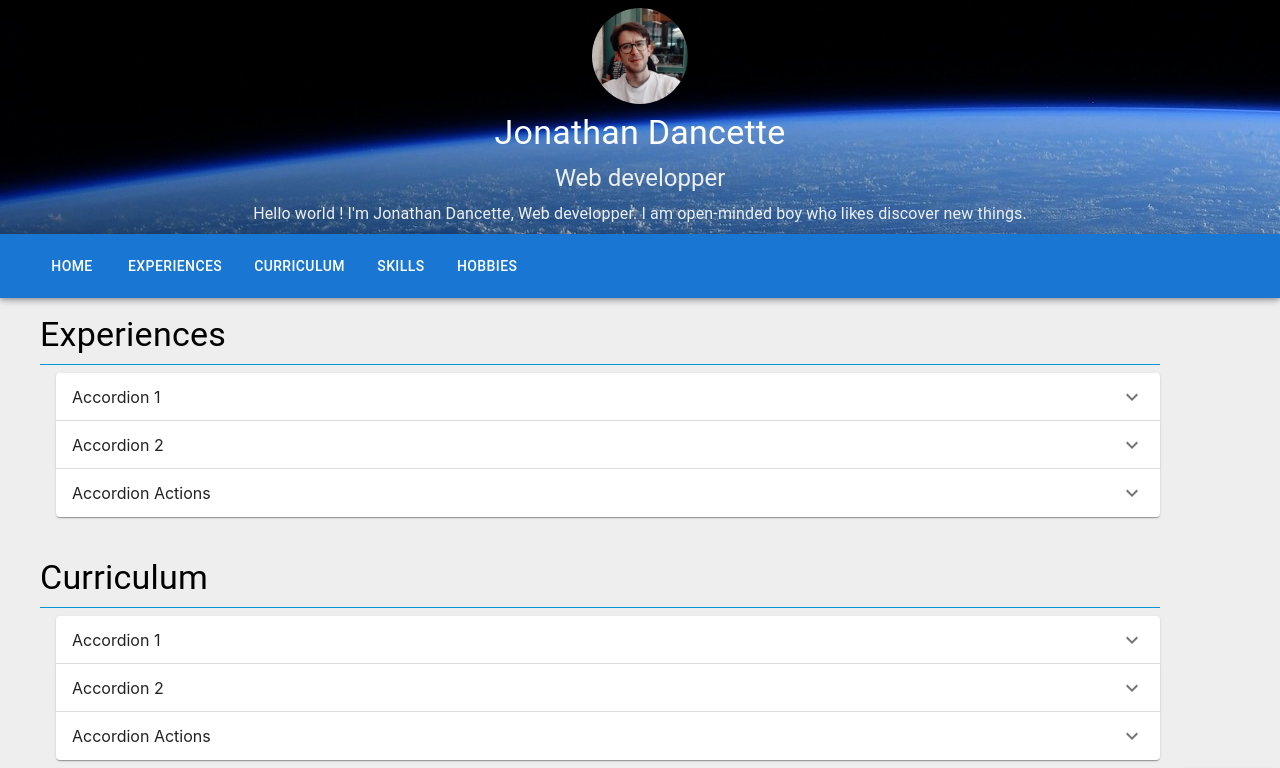
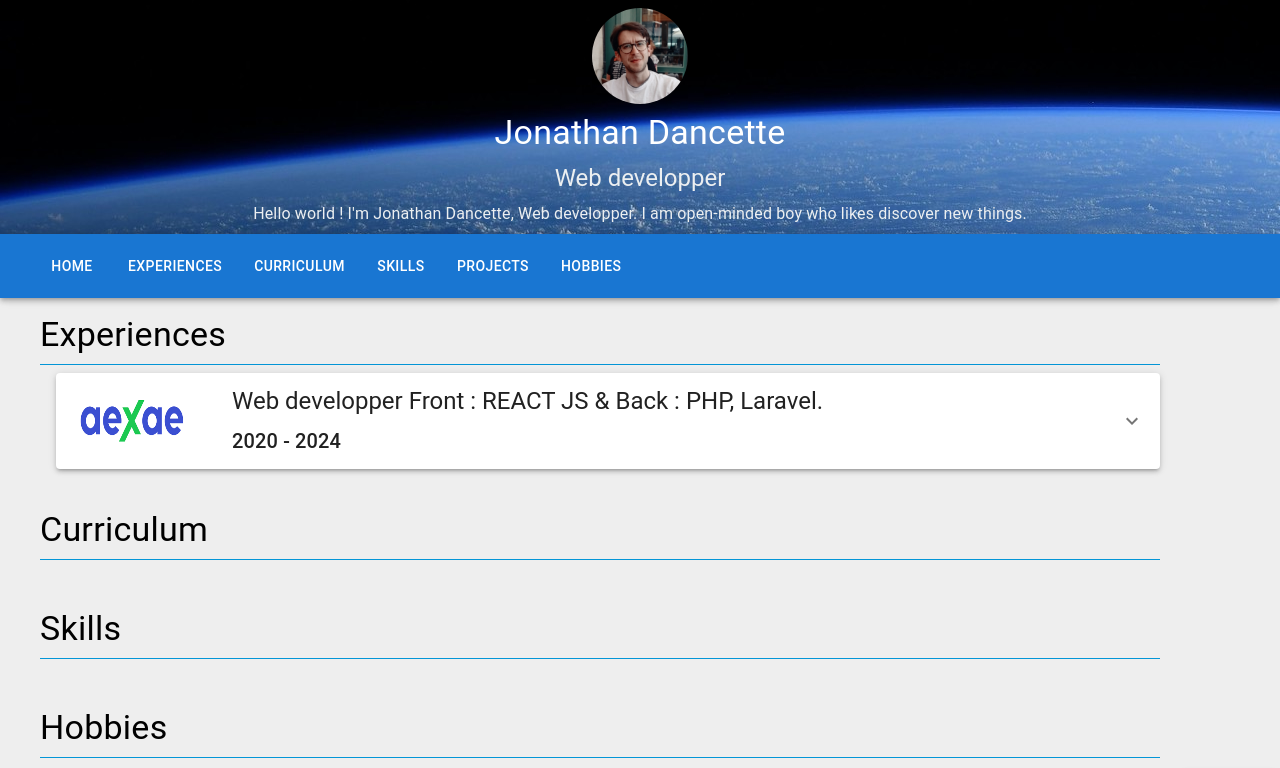
Before and after one commit to MyJooeee/contact-me, a React (Create React App) app: page / in a window 1280 px wide. Shown: the top 768 px of the page. Built offline with nearby package versions, Linux system fonts and the light colour scheme.

Commit message:
Advancement layout

```diff
--- a/src/ContactMe/Accordion.js
+++ /dev/null
@@ -1,55 +0,0 @@
-import { Accordion, AccordionSummary, AccordionDetails, AccordionActions, Button } from '@mui/material';
-import ExpandMoreIcon from '@mui/icons-material/ExpandMore';
-
-const CardInfos = () => {
-
-  return (
-    <>
-       <Accordion>
-        <AccordionSummary
-          expandIcon={<ExpandMoreIcon />}
-          aria-controls="panel1-content"
-          id="panel1-header"
-        >
-          Accordion 1
-        </AccordionSummary>
-        <AccordionDetails>
-          Lorem ipsum dolor sit amet, consectetur adipiscing elit. Suspendisse
-          malesuada lacus ex, sit amet blandit leo lobortis eget.
-        </AccordionDetails>
-      </Accordion>
-      <Accordion>
-        <AccordionSummary
-          expandIcon={<ExpandMoreIcon />}
-          aria-controls="panel2-content"
-          id="panel2-header"
-        >
-          Accordion 2
-        </AccordionSummary>
-        <AccordionDetails>
-          Lorem ipsum dolor sit amet, consectetur adipiscing elit. Suspendisse
-          malesuada lacus ex, sit amet blandit leo lobortis eget.
-        </AccordionDetails>
-      </Accordion>
-      <Accordion>
-        <AccordionSummary
-          expandIcon={<ExpandMoreIcon />}
-          aria-controls="panel3-content"
-          id="panel3-header"
-        >
-          Accordion Actions
-        </AccordionSummary>
-        <AccordionDetails>
-          Lorem ipsum dolor sit amet, consectetur adipiscing elit. Suspendisse
-          malesuada lacus ex, sit amet blandit leo lobortis eget.
-        </AccordionDetails>
-        <AccordionActions>
-          <Button>Cancel</Button>
-          <Button>Agree</Button>
-        </AccordionActions>
-      </Accordion>
-  </>
-  );
-};
-
-export default CardInfos;
--- /dev/null
+++ b/src/ContactMe/CardInfos.js
@@ -0,0 +1,36 @@
+// Components
+import { Accordion, AccordionSummary, AccordionDetails, Stack, Typography } from '@mui/material';
+import ExpandMoreIcon from '@mui/icons-material/ExpandMore';
+import { grey } from '@mui/material/colors';
+
+const CardInfos = ({ id, infos, logo, object, period, title }) => {
+
+  return (
+      <Accordion sx={{ boxShadow: 3 }} >
+        <AccordionSummary
+          expandIcon={<ExpandMoreIcon />}
+          aria-controls={id}
+          id={id}
+        >
+          <Stack
+            direction='row'
+            sx={{ gap: 5 }}>
+            <img
+              alt={`${title} logo`}
+              srcSet={logo}
+              width={120}
+            />
+            <Stack gap={1}>
+              <Typography variant="h5"> {object} </Typography>
+              <Typography variant="h6"> {period} </Typography>
+            </Stack>
+          </Stack>
+        </AccordionSummary>
+        <AccordionDetails sx={{ backgroundColor: grey[50] }}>
+         {infos}
+        </AccordionDetails>
+      </Accordion>
+  );
+};
+
+export default CardInfos;
--- a/src/ContactMe/Contact.js
+++ b/src/ContactMe/Contact.js
@@ -16,8 +16,7 @@ const Contact = () => {
         bottom: 5,
         fontSize: 10,
         textTransform: 'none'
-      }}
-    >
+      }}>
       Contact me
     </Button>
   );
--- a/src/ContactMe/index.js
+++ b/src/ContactMe/index.js
@@ -3,26 +3,33 @@ import * as React from 'react';
 // Components
 import { blue, blueGrey, grey } from '@mui/material/colors';
 import { AppBar, Avatar, Button, Container, Divider, Stack, Toolbar, Typography, useScrollTrigger } from '@mui/material';
-import Accordion from './Accordion';
-// import { useTheme } from '@mui/material/styles';
+import Accordion from './CardInfos';
+import { useTheme } from '@mui/material/styles';
 import Jonathan from '../Images/jonathan.jpg';
 import Earth from '../Images/earth.jpg';
+import Aexae from '../Images/aexae.png';
 import Contact from './Contact';
 // import ScrollToTop from './ScrollToTop';
 
 // ---------------------------------------------------------------------------------
-const navItems = ['Home', 'Experiences', 'Curriculum', 'Skills', 'Hobbies'];
+const navItems = ['Home', 'Experiences', 'Curriculum', 'Skills', 'Projects', 'Hobbies'];
 
 const ContactMe = () => {
 
-  // const theme = useTheme();
+  const theme = useTheme();
 
   // JSX -------------------------------------------------------------------------
   return (
     <Container  id="back-to-top-anchor" maxWidth={false} disableGutters>
-      <Stack sx={{ alignItems: 'center', backgroundImage: `url(${Earth})`, gap: 1, p: 1 }}>
+      <Stack
+        sx={{
+          alignItems: 'center',
+          backgroundImage: `url(${Earth})`,
+          gap: 1,
+          p: 1
+        }}>
         <Avatar alt="Jonathan Dancette" src={Jonathan} sx={{ width: 96, height: 96 }} />
-        <Typography variant="h4" sx={{ color: 'white' }}>
+        <Typography variant="h4" sx={{ textAlign: 'center', color: 'white' }}>
           Jonathan Dancette
         </Typography>
         <Typography variant="h5" sx={{ color: blueGrey[50] }}>
@@ -53,36 +60,43 @@ const ContactMe = () => {
           <Typography variant="h4">
             Experiences
           </Typography>
-          <Divider sx={{ bgcolor: (theme) => theme.palette.info.light }}/>
+          <Divider sx={{ bgcolor: theme.palette.info.light }}/>
           <Stack sx={{ pl:2 }}>
-            <Accordion />
+            <Accordion
+              id='aexae'
+              title='AEXAE'
+              object='Web developper Front : REACT JS & Back : PHP, Laravel.'
+              logo={Aexae}
+              period='2020 - 2024'
+              infos='Côté Front, interfaces REACT JS et NodeJS côté WebService.
+                    Tests automatisés.
+                    Côté Back, développement en PHP sous Laravel
+                    Tests unitaires.'
+            />
           </Stack>
         </Stack>
         <Stack sx={{ gap: 1 }}>
           <Typography variant="h4">
           Curriculum
           </Typography>
-          <Divider sx={{ bgcolor: (theme) => theme.palette.info.light }}/>
+          <Divider sx={{ bgcolor: theme.palette.info.light }}/>
           <Stack sx={{ pl: 2 }}>
-            <Accordion />
           </Stack>
         </Stack>
         <Stack sx={{ gap: 1 }}>
           <Typography variant="h4">
             Skills
           </Typography>
-          <Divider sx={{ bgcolor: (theme) => theme.palette.info.light }}/>
+          <Divider sx={{ bgcolor: theme.palette.info.light }}/>
           <Stack sx={{ pl: 2 }}>
-            <Accordion />
           </Stack>
         </Stack>
         <Stack sx={{ gap: 1 }}>
           <Typography variant="h4">
             Hobbies
           </Typography>
-          <Divider sx={{ bgcolor: (theme) => theme.palette.info.light }}/>
+          <Divider sx={{ bgcolor: theme.palette.info.light }}/>
           <Stack sx={{ pl: 2 }}>
-            <Accordion />
           </Stack>
         </Stack>
       </Stack>
@@ -95,8 +109,7 @@ const ContactMe = () => {
             justifyContent: 'center',
             gap: 5,
             pt: 1
-          }}
-        >
+          }}>
           <Typography variant="body2" sx={{ color: 'white' }} >Linkedin</Typography>
           <Typography variant="body2" sx={{ color: 'white' }}>Github</Typography>
           <Typography variant="body2" sx={{ color: 'white' }}>HyperSciences</Typography>
@@ -108,7 +121,8 @@ const ContactMe = () => {
             justifyContent: 'flex-start',
             py: 1,
             pl: 5
-          }}>
+          }}
+        >
           <Typography variant="body2" sx={{ color: 'white' }} >© 2024 Jonathan Dancette | v1.0.0 </Typography>
         </Stack>
       </Stack>
```
Also changed, not shown: src/Images/aexae.png (added).
